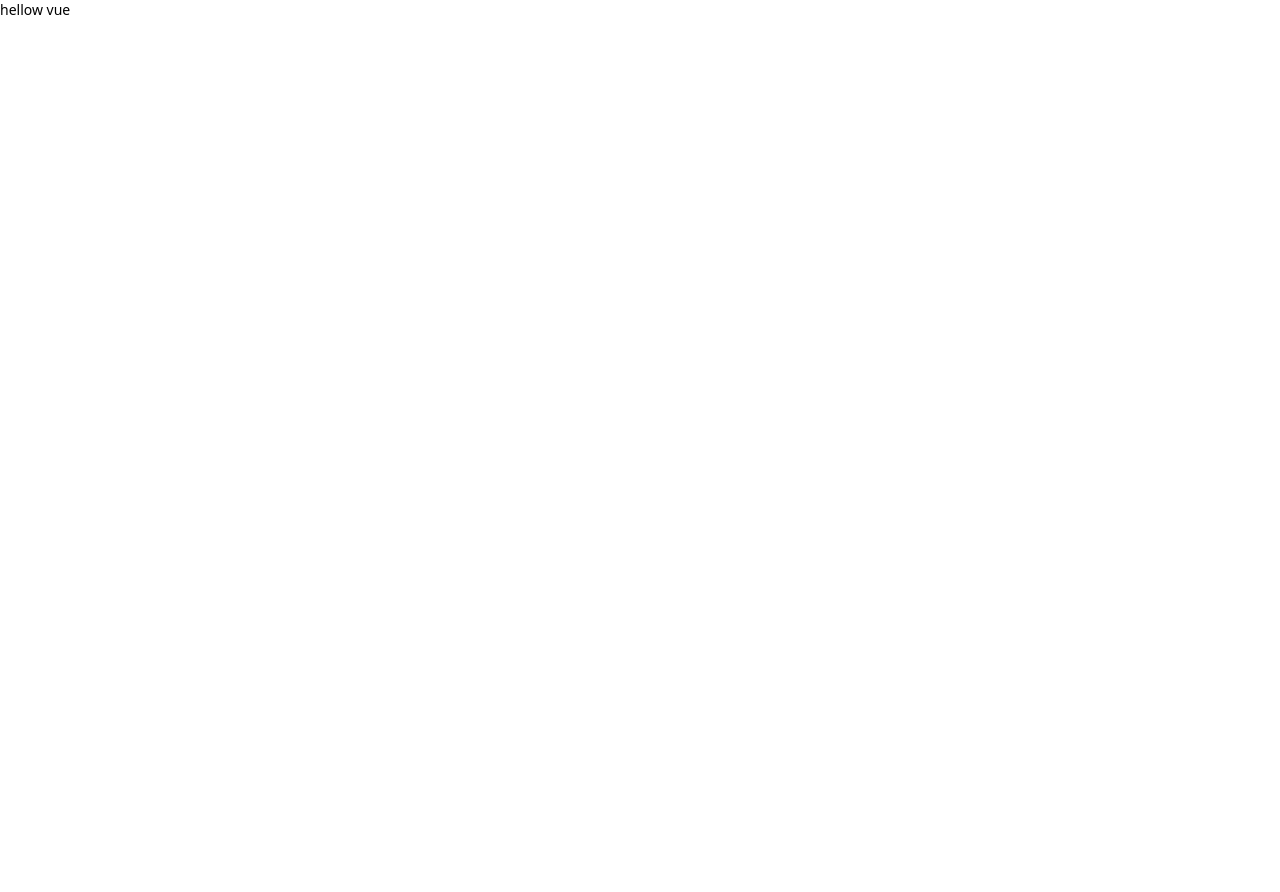
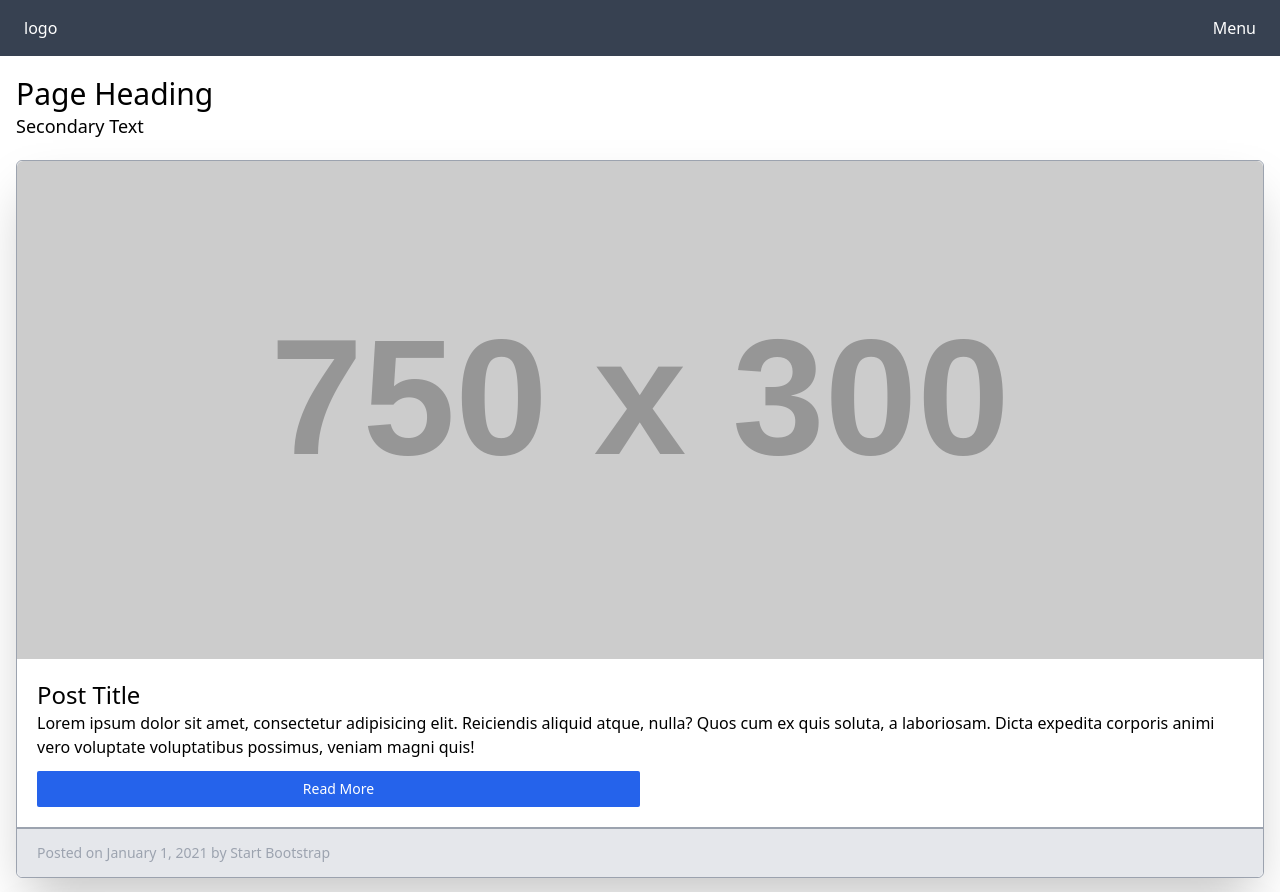
Before and after one commit to map-c/vite-demo, a Vue app: page / in a window 1280 px wide. Shown: the top 892 px of the page. Before the commit the page ends 800 px from the top, so only its background shows below. Built offline with nearby package versions, Linux system fonts and the light colour scheme.

Commit message:
feat: 样式调整

```diff
--- a/package.json
+++ b/package.json
@@ -11,6 +11,8 @@
   },
   "devDependencies": {
     "@vitejs/plugin-vue": "^1.2.1",
+    "@vitejs/plugin-vue-jsx": "^1.1.3",
+    "@vue/babel-plugin-jsx": "^1.0.5",
     "@vue/compiler-sfc": "^3.0.5",
     "autoprefixer": "^10.2.5",
     "postcss": "^8.2.13",
--- a/src/App.vue
+++ b/src/App.vue
@@ -1,15 +1,25 @@
 <template>
-<div class="text-sm">hellow vue</div>
+  <div class="bg-white">
+    <Nav />
+    <MyHeader/>
+    <my-panel />
+    <my-panel />
+    <my-panel />
+  </div>
 </template>
 
 <script lang="ts">
 import { defineComponent } from 'vue'
-import HelloWorld from './components/HelloWorld.vue'
+import Nav from './components/Nav.vue'
+import MyHeader from './components/common/Header.vue'
+import MyPanel from './components/common/Panel.vue'
 
 export default defineComponent({
   name: 'App',
   components: {
-    HelloWorld
+    MyHeader,
+    MyPanel,
+    Nav
   }
 })
 </script>
--- a/src/components/HelloWorld.vue
+++ /dev/null
@@ -1,65 +0,0 @@
-<template>
-  <h1>{{ msg }}</h1>
-
-  <p>
-    Recommended IDE setup:
-    <a href="https://code.visualstudio.com/" target="_blank">VSCode</a>
-    +
-    <a
-      href="https://marketplace.visualstudio.com/items?itemName=octref.vetur"
-      target="_blank"
-    >Vetur</a>
-    or
-    <a href="https://github.com/johnsoncodehk/volar" target="_blank">Volar</a>
-    (if using
-    <code>&lt;script setup&gt;</code>)
-  </p>
-
-  <p>See <code>README.md</code> for more information.</p>
-
-  <p>
-    <a href="https://vitejs.dev/guide/features.html" target="_blank">Vite Docs</a> |
-    <a href="https://v3.vuejs.org/" target="_blank">Vue 3 Docs</a>
-  </p>
-
-  <button @click="count++">count is: {{ count }}</button>
-  <p>
-    Edit
-    <code>components/HelloWorld.vue</code> to test hot module replacement.
-  </p>
-</template>
-
-<script lang="ts">
-import { ref, defineComponent } from 'vue'
-export default defineComponent({
-  name: 'HelloWorld',
-  props: {
-    msg: {
-      type: String,
-      required: true
-    }
-  },
-  setup: () => {
-    const count = ref(0)
-    return { count }
-  }
-})
-</script>
-
-<style scoped>
-a {
-  color: #42b983;
-}
-
-label {
-  margin: 0 0.5em;
-  font-weight: bold;
-}
-
-code {
-  background-color: #eee;
-  padding: 2px 4px;
-  border-radius: 4px;
-  color: #304455;
-}
-</style>
--- /dev/null
+++ b/src/components/Nav.vue
@@ -0,0 +1,32 @@
+<template>
+  <nav class="w-auto py-2 px-4 bg-gray-700 text-white">
+    <div class="flex flex-row justify-between p-2">
+      <span class="text-white">logo</span>
+      <span class="text-current cursor-pointer select-none" @click="handleShowNav">Menu</span>
+    </div>
+    <ul class="w-auto transition-all" v-show="showNav">
+      <li :class="['p-2', 'text-gray-50', 'select-none', 'cursor-pointer', 'active:bg-white']">Home</li>
+      <li class="p-2 text-gray-50 text-opacity-40 select-none cursor-pointer active:bg-gray-50 active:text-black">Service</li>
+      <li class="p-2 text-gray-50 text-opacity-40 select-none cursor-pointer">Contact</li>
+      <li class="p-2 text-gray-50 text-opacity-40 select-none cursor-pointer">About</li>
+    </ul>
+  </nav>
+</template>
+
+<script lang="ts">
+import { defineComponent } from 'vue'
+
+export default defineComponent({
+  name: 'Nav',
+  data () {
+    return {
+      showNav: false
+    }
+  },
+  methods: {
+    handleShowNav () {
+      this.showNav = !this.showNav
+    }
+  }
+})
+</script>
--- /dev/null
+++ b/src/components/common/Button.vue
@@ -0,0 +1,9 @@
+<template>
+    <input type="text" class="w-30">
+</template>
+
+<script>
+export default {
+name: 'MyInput'
+}
+</script>
--- /dev/null
+++ b/src/components/common/Header.vue
@@ -0,0 +1,14 @@
+<template>
+<div class="my-5 px-4 text-black">
+  <h1 class="text-3xl text-black">Page Heading</h1>
+  <h4 class="text-lg">Secondary Text</h4>
+</div>
+</template>
+
+<script lang="ts">
+import { defineComponent } from 'vue'
+
+export default defineComponent({
+  name: 'MyHeader',
+})
+</script>
--- /dev/null
+++ b/src/components/common/Panel.vue
@@ -0,0 +1,19 @@
+<template>
+<div class="m-4 border  border-gray-400 rounded-md shadow-2xl flex flex-col justify-evenly">
+  <img class="rounded-t-md" src="https://via.placeholder.com/750x300" alt="">
+  <div class="p-5 flex flex-col justify-evenly">
+    <h2 class="text-black text-2xl">Post Title</h2>
+    <p class="leading-normal mb-2">Lorem ipsum dolor sit amet, consectetur adipisicing elit. Reiciendis aliquid atque, nulla? Quos cum ex quis soluta, a laboriosam. Dicta expedita corporis animi vero voluptate voluptatibus possimus, veniam magni quis!</p>
+    <span class="mt-1 px-3 py-2 w-1/2 bg-blue-600 text-white text-sm text-center rounded-sm">Read More</span>
+  </div>
+  <div class="px-5 py-3 rounded-b-md border-t-2 border-gray-400 bg-gray-200 text-gray-400 text-sm leading-6">Posted on January 1, 2021 by Start Bootstrap</div>
+</div>
+</template>
+
+<script lang="ts">
+import { defineComponent } from 'vue'
+
+export default defineComponent({
+  name: 'Panel',
+})
+</script>
--- a/tailwind.config.js
+++ b/tailwind.config.js
@@ -5,10 +5,14 @@ module.exports = {
   ],
   darkMode: false, // or 'media' or 'class'
   theme: {
-    extend: {},
+    extend: {
+    },
   },
   variants: {
-    extend: {},
+    extend: {
+      backgroundColor: ['active'],
+      textColor: ['active']
+    },
   },
   plugins: [],
 }
--- a/vite.config.ts
+++ b/vite.config.ts
@@ -1,7 +1,11 @@
 import { defineConfig } from 'vite'
 import vue from '@vitejs/plugin-vue'
+import vueJsx from '@vitejs/plugin-vue-jsx'
 
 // https://vitejs.dev/config/
 export default defineConfig({
-  plugins: [vue()]
+  plugins: [
+    vue(),
+    vueJsx({})
+  ]
 })
```
Also changed, not shown: 1 other file (tests, documents, lock files or other folders).
